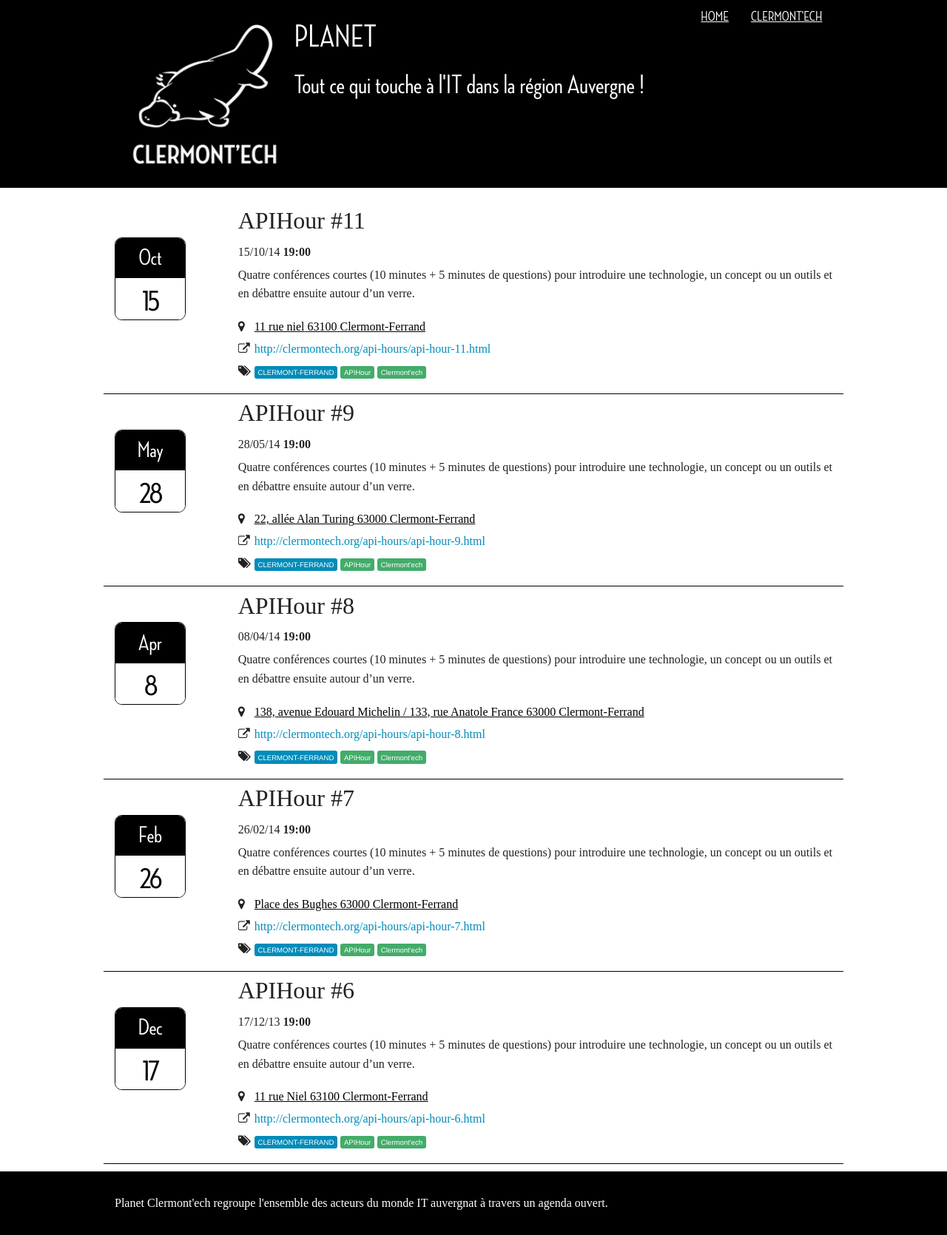
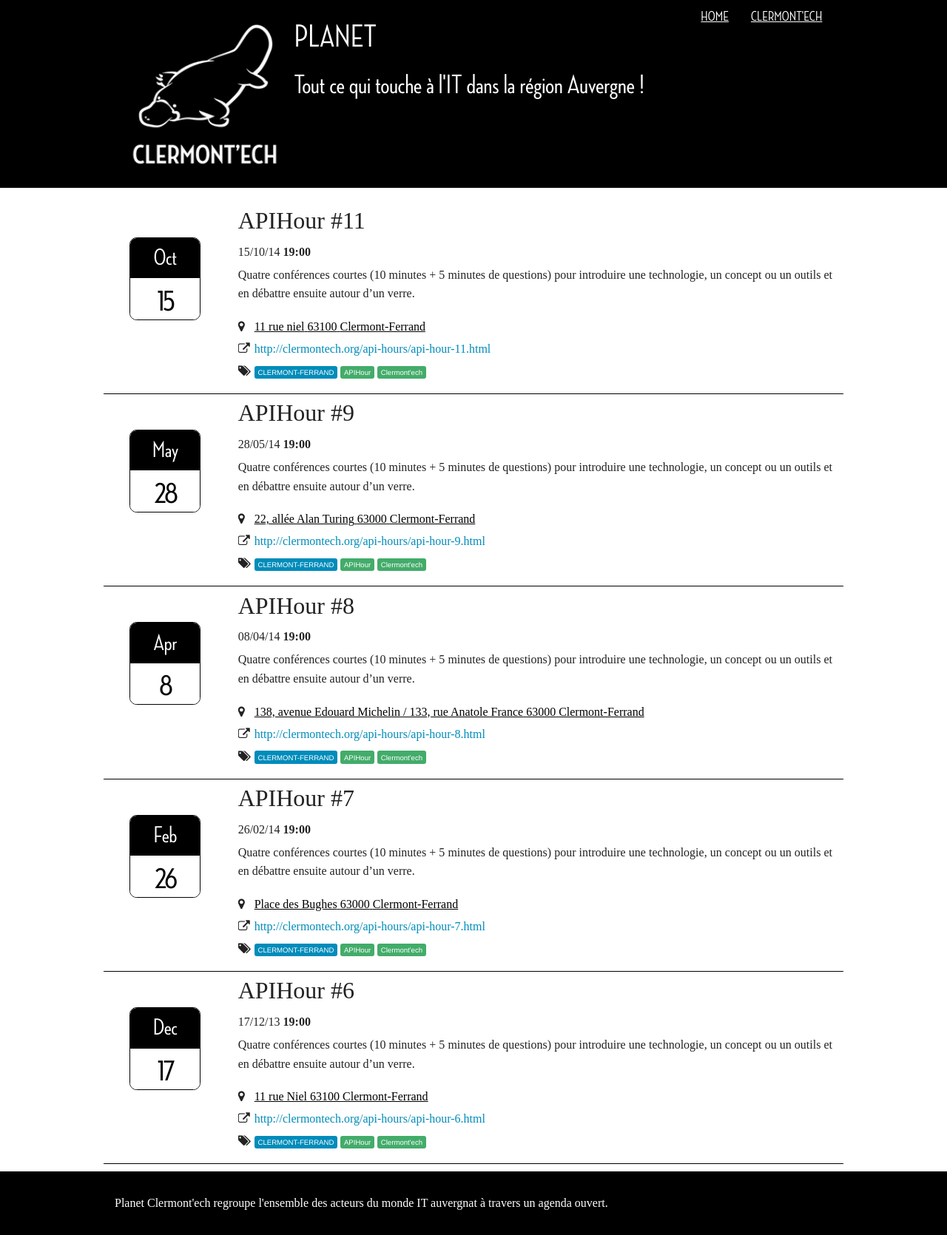
Before and after one commit to clermontech/planet, a Jekyll site: the page built from index.md, in a window 1280 px wide. Shown: the whole page at 74% size. Built offline with Jekyll 4.4.1, drawn with Linux system fonts in a browser that asks for light colours; Markdown is read by kramdown in place of the engine named in the settings.

Commit message:
Calendar centered

```diff
--- a/css/main.css
+++ b/css/main.css
@@ -97,13 +97,14 @@
 
 .event-date-wrapper {
   display: none;
-  padding-top: 3em; }
+  padding-top: 3em;
+  text-align: center; }
 
 .event-date {
   text-align: center;
   font-family: '"Neutraface", "Helvetica Neue", fantasy, "Helvetica", Arial, sans-serif';
   font-size: 1em;
-  display: block;
+  display: inline-block;
   position: relative;
   width: 6em;
   height: 7em;
--- a/scss/main.scss
+++ b/scss/main.scss
@@ -160,13 +160,14 @@
 .event-date-wrapper {
     display: none;
     padding-top: 3em;
+    text-align: center;
 }
 
 .event-date {
   text-align: center;
   font-family: $title_font;
   font-size: 1em;
-  display: block;
+  display: inline-block;
   position: relative;
   width: 6em;
   height: 7em;
```
